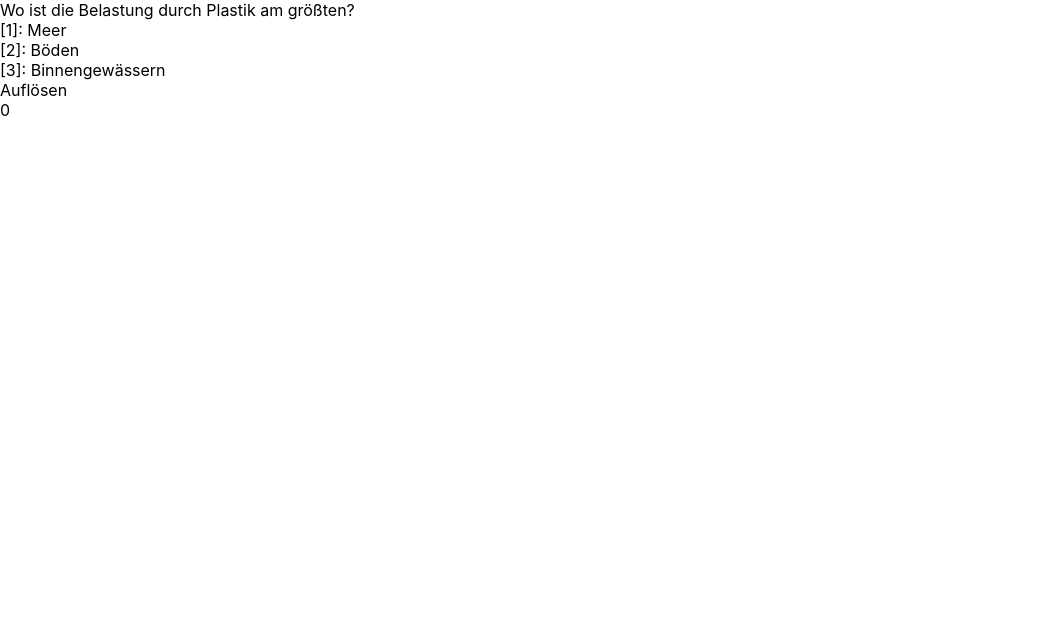
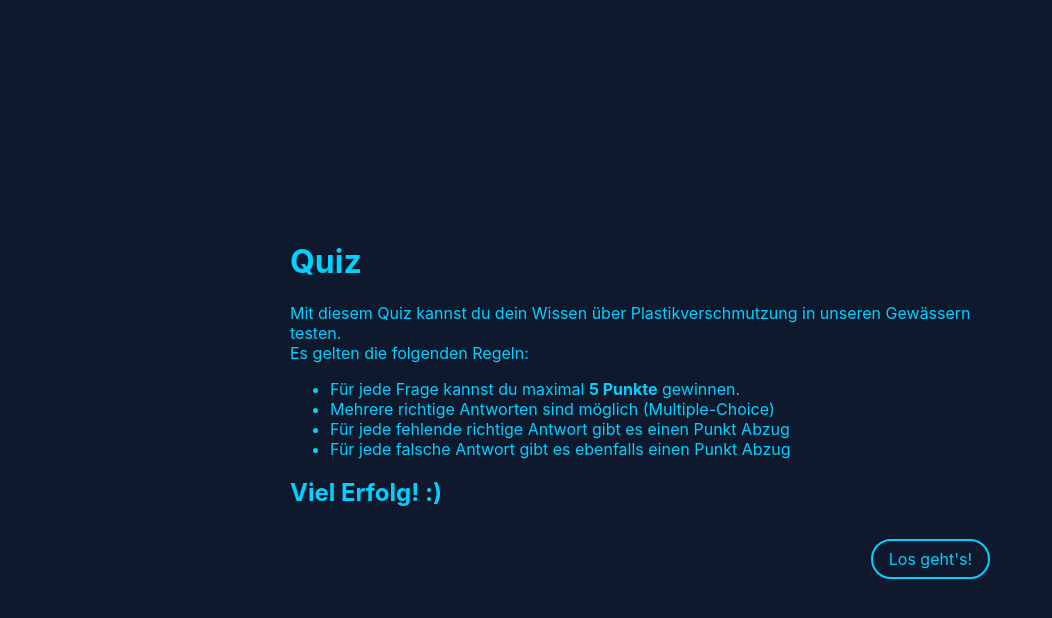
Before and after one commit to alexreiling/danube, a Next.js app: page /quiz in a window 1280 px wide. Shown: the top 618 px of the page, without its empty margins (0-1052 px from the left). Built offline with nearby package versions, Linux system fonts and the light colour scheme.

Commit message:
Added intro page to quiz

```diff
--- /dev/null
+++ b/components/Quiz/intro.tsx
@@ -0,0 +1,52 @@
+import { HTMLAttributes } from "react";
+import styled from "styled-components";
+import { COLORS } from "../../theme";
+
+interface Props extends HTMLAttributes<HTMLDivElement> {
+  onCompleted: () => any;
+}
+
+const Intro: React.FC<Props> = (props) => {
+  const { onCompleted, ...rest } = props;
+  return (
+    <Wrapper {...rest}>
+      <h1>Quiz</h1>
+      <div>
+        Mit diesem Quiz kannst du dein Wissen über Plastikverschmutzung in
+        unseren Gewässern testen. <br /> Es gelten die folgenden Regeln:
+      </div>
+      <ul>
+        <li>
+          Für jede Frage kannst du maximal <b>5 Punkte</b> gewinnen.
+        </li>
+        <li>Mehrere richtige Antworten sind möglich (Multiple-Choice)</li>
+        <li>Für jede fehlende richtige Antwort gibt es einen Punkt Abzug</li>
+        <li>Für jede falsche Antwort gibt es ebenfalls einen Punkt Abzug</li>
+      </ul>
+      <h2>Viel Erfolg! :)</h2>
+      <StartButton onClick={onCompleted}>Los geht's!</StartButton>
+    </Wrapper>
+  );
+};
+
+export default Intro;
+
+const Wrapper = styled.div`
+  width: 100%;
+`;
+
+const StartButton = styled.div`
+  padding: 8px 16px;
+  border-radius: 20px;
+  border: 2px solid ${COLORS.font};
+  transition: all 0.3s ease-out;
+  float: right;
+  margin-top: 12px;
+  cursor: pointer;
+
+  &:hover,
+  &:active {
+    background-color: ${COLORS.font};
+    color: ${COLORS.background};
+  }
+`;
--- a/pages/index.tsx
+++ b/pages/index.tsx
@@ -2,6 +2,7 @@ import type { NextPage } from "next";
 import Link from "next/link";
 import styled from "styled-components";
 import Counter from "../components/Counter";
+import { COLORS } from "../theme";
 
 const Home: NextPage = () => {
   return (
@@ -21,6 +22,6 @@ const Wrapper = styled.div`
   justify-content: center;
   align-items: center;
   flex-direction: column;
-  color: #02d1ff;
-  background-color: #0f192d;
+  color: ${COLORS.font};
+  background-color: ${COLORS.background};
 `;
--- a/pages/quiz.tsx
+++ b/pages/quiz.tsx
@@ -1,15 +1,34 @@
+import { useState } from "react";
 import styled from "styled-components";
 import Quiz from "../components/Quiz";
+import Intro from "../components/Quiz/intro";
+import { COLORS } from "../theme";
 
 const Wrapper = styled.div`
   height: 100vh;
   width: 100vw;
+  color: ${COLORS.font};
+  background-color: ${COLORS.background};
+  padding: 2vw;
+  display: flex;
+  justify-content: center;
+  align-items: center;
+  > * {
+    max-width: 700px;
+  }
 `;
 
 export default function QuizPage() {
+  const [phase, setPhase] = useState<"intro" | "quiz" | "outro">("intro");
   return (
     <Wrapper>
-      <Quiz />
+      {phase === "intro" ? (
+        <Intro onCompleted={() => setPhase("quiz")} />
+      ) : phase === "quiz" ? (
+        <Quiz />
+      ) : (
+        <Quiz />
+      )}
     </Wrapper>
   );
 }
--- /dev/null
+++ b/theme.ts
@@ -0,0 +1,4 @@
+export const COLORS = {
+  background: "#0f192d",
+  font: "#02d1ff",
+};
```
